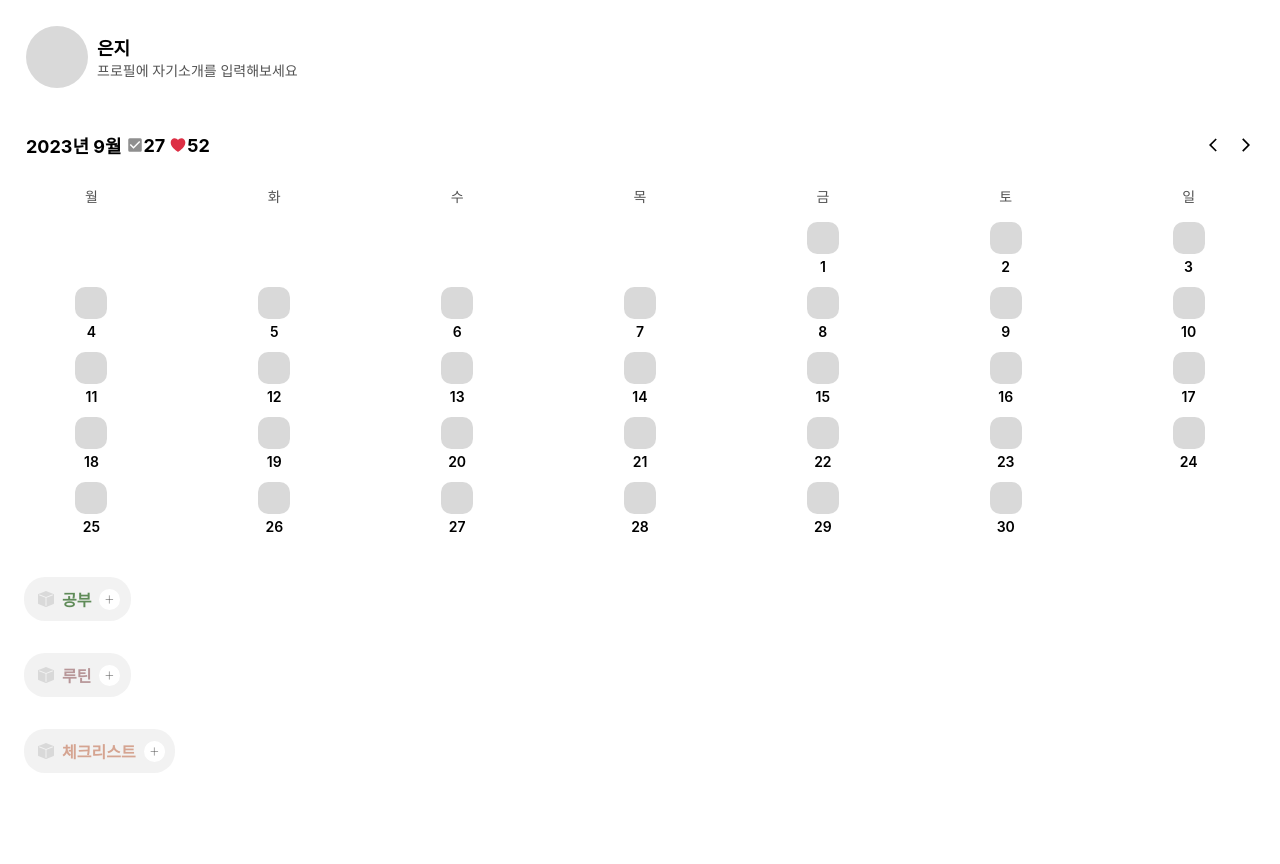
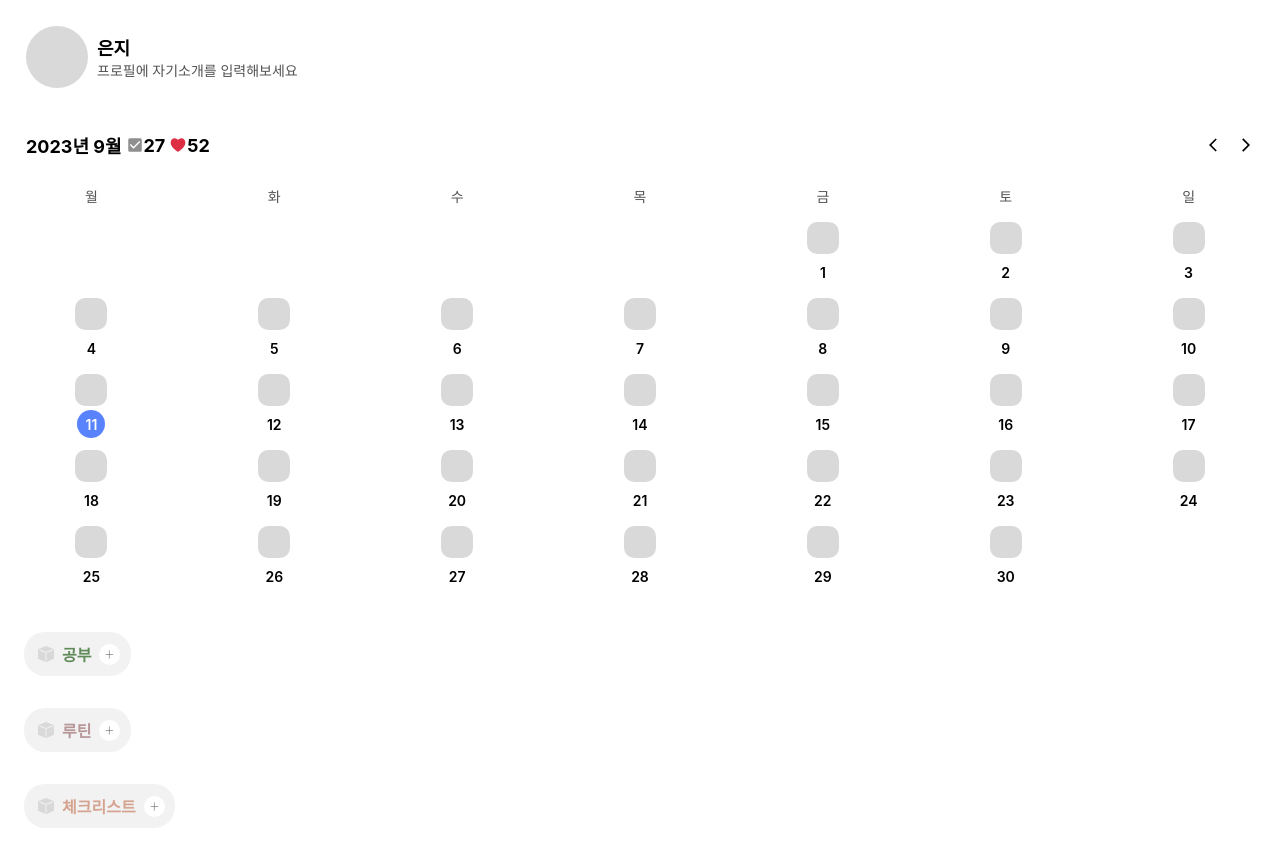
Before and after one commit to eunjios/todo-list, a React (Create React App) app: page / in a window 1280 px wide. Before the commit the page ends 809 px from the top, so only its background shows below. Built offline with nearby package versions, Linux system fonts and the light colour scheme.

Commit message:
feat: selected background

```diff
--- a/src/components/Calendar.js
+++ b/src/components/Calendar.js
@@ -51,15 +51,6 @@ const TodoDayCheck = styled.div`
     (props.$length - props.$remains > 0 ? '#5F8B58' : '#D9D9D9')
   };
 
-  /*
-  TODO:
-
-  할 일 하나도 안 했으면 -> background: #D9D9D9;
-  할 일 하나라도 했으면 -> background: #5F8B58;
-
-  <div>{남아 있는 할 일 개수}<div>
-  {남아 있는 할 일 개수} 가 0 이면 -> check 표시
-  */
   color: #FFF;
   text-align: center;
 
@@ -70,16 +61,28 @@ const TodoDayCheck = styled.div`
 `;
 
 const TodoDayDate = styled.div`
-  color: #000;
+  display: flex;
+  align-items: center;
+  justify-content: center;
+  width: 28px;
+  height: 28px;
   text-align: center;
   font-size: 14px;
   font-style: normal;
   font-weight: 600;
   line-height: normal;
+  border-radius: 14px;
+  color: ${props =>
+    (props.$isSelected ? '#FFF' : '#000')
+  };
+  background-color: ${props =>
+    (props.$isSelected ? '#5983FC' : '#FFF')
+  };
 `;
 
 function TodoDay({ fullDate, date, remains, length }) {
   const setDate = useDateUpdate();
+  const selectedDate = useDateState();
   const onDayClick = () => {
     if (fullDate !== '') {
       setDate(fullDate);
@@ -90,10 +93,21 @@ function TodoDay({ fullDate, date, remains, length }) {
     <TodoDayContainer>
       {date !== '' && (
         <>
-          <TodoDayCheck $remains={remains} $length={length} onClick={onDayClick}>
-            {remains === 0 && length > 0 ? <FaCheck /> : `${length !== 0 ? remains : ''}`}
+          <TodoDayCheck
+            $remains={remains}
+            $length={length}
+            onClick={onDayClick}
+          >
+            {remains === 0 && length > 0 ?
+              <FaCheck /> :
+              `${length !== 0 ? remains : ''}`
+            }
           </TodoDayCheck>
-          <TodoDayDate>{date}</TodoDayDate>
+          <TodoDayDate
+            $isSelected={fullDate === selectedDate}
+          >
+            {date}
+          </TodoDayDate>
         </>
       )}
     </TodoDayContainer>
```
